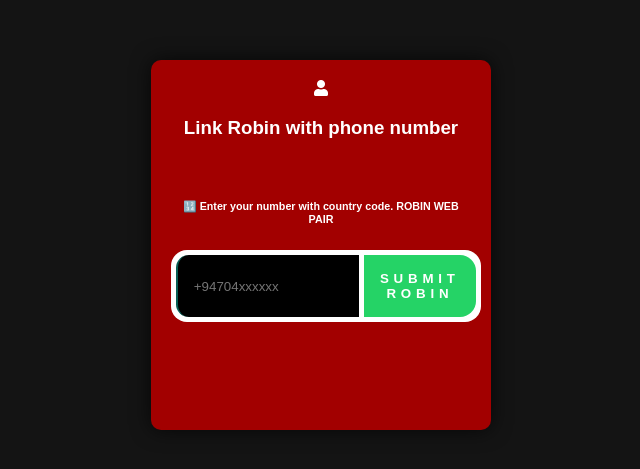
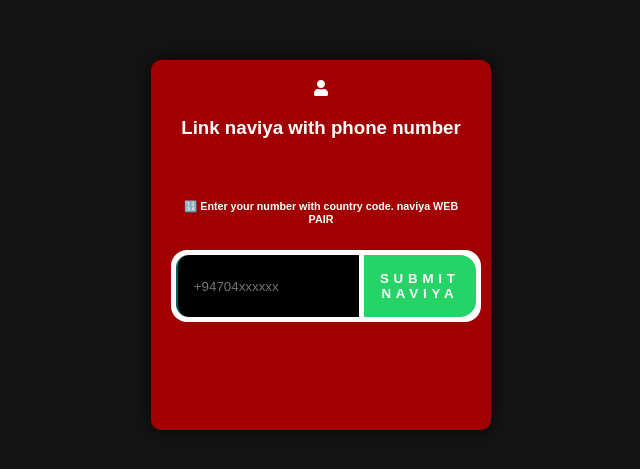
Before and after one commit to naviya30/naviya_gaming-, a website: page pair.html in a window 1280 px wide. Shown: the part 155-624 px from the top of the page, 319-959 px from the left. Drawn offline with nearby package versions, Linux system fonts and the light colour scheme.

Commit message:
Update pair.html

```diff
--- a/pair.html
+++ b/pair.html
@@ -145,12 +145,12 @@
         <div id="text">
           <i class="fa fa-user"></i>
           <p>
-            <h3 class="centered-text">Link Robin with phone number</h3>
+            <h3 class="centered-text">Link naviya with phone number</h3>
             <br>
-            <h6>🔢 Enter your number with country code. ROBIN WEB PAIR</h6>
+            <h6>🔢 Enter your number with country code. naviya WEB PAIR</h6>
             <div class="input-container">
-              <input placeholder="+94704xxxxxx" type="number" id="number" placeholder="❗ Enter your phone number with country code, ROBIN WEB PAIR" name="">
-              <button id="submit">Submit ROBIN</button>
+              <input placeholder="+94704xxxxxx" type="number" id="number" placeholder="❗ Enter your phone number with country code, naviya WEB PAIR" name="">
+              <button id="submit">Submit naviya</button>
             </div>
             <!-- Add the loading spinner -->
             <div id="loading-spinner">
```
